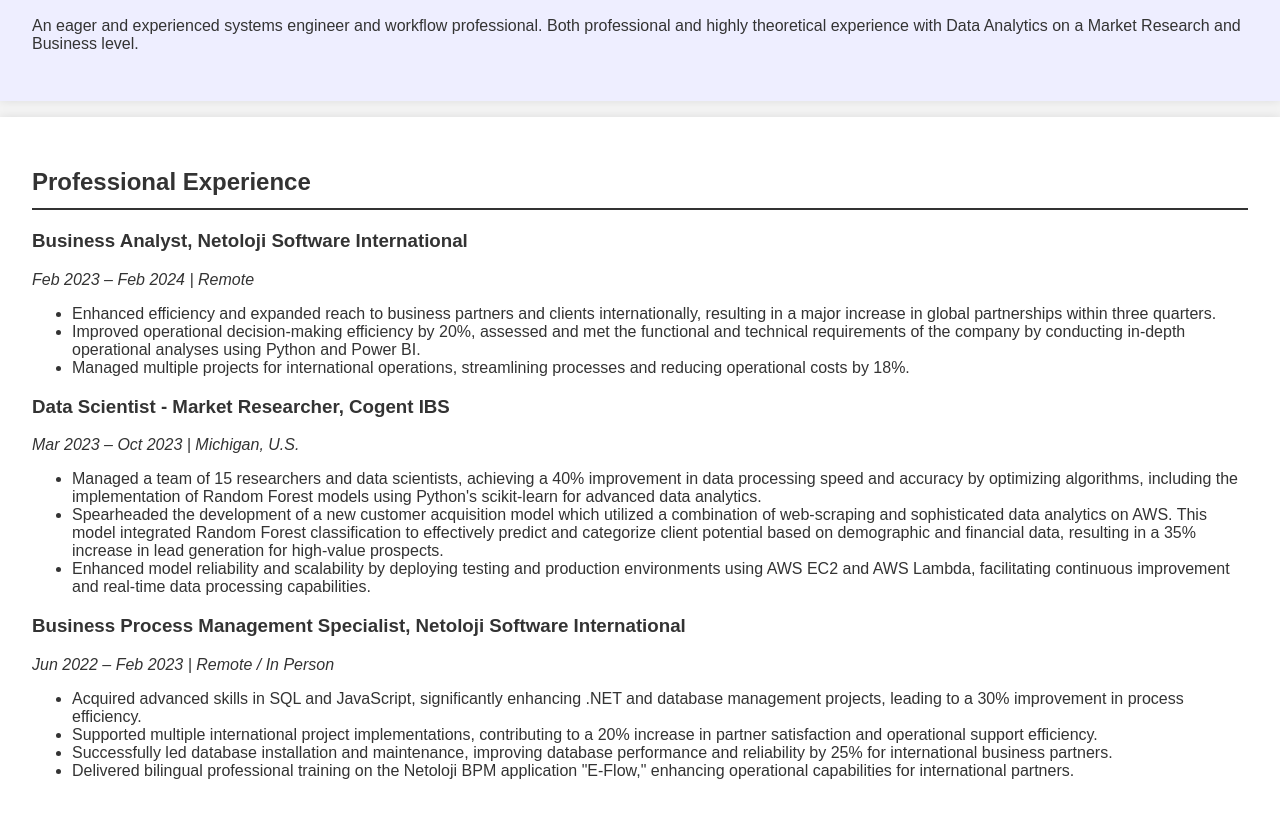
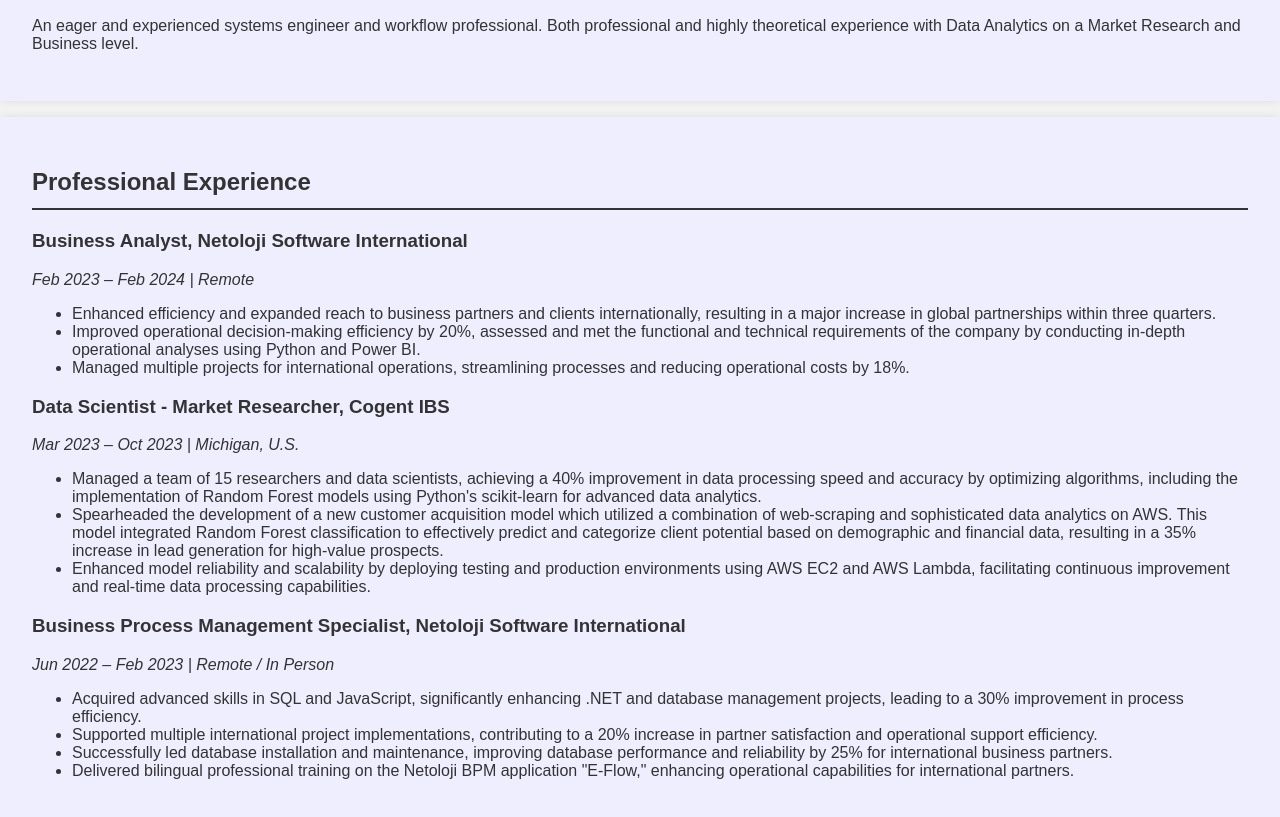
Before and after one commit to unKaan/portfolio, a plain HTML site: page public/index.html in a window 1280 px wide. Shown: the part 509-1326 px from the top of the page. Drawn offline with Linux system fonts and the light colour scheme.

Commit message:
Style Professional Experience section

```diff
--- a/public/styles.css
+++ b/public/styles.css
@@ -18,3 +18,6 @@ section h2 {
 section#profile {
     background-color: #eef;
 }
+section#experience {
+    background-color: #eef;
+}
```
